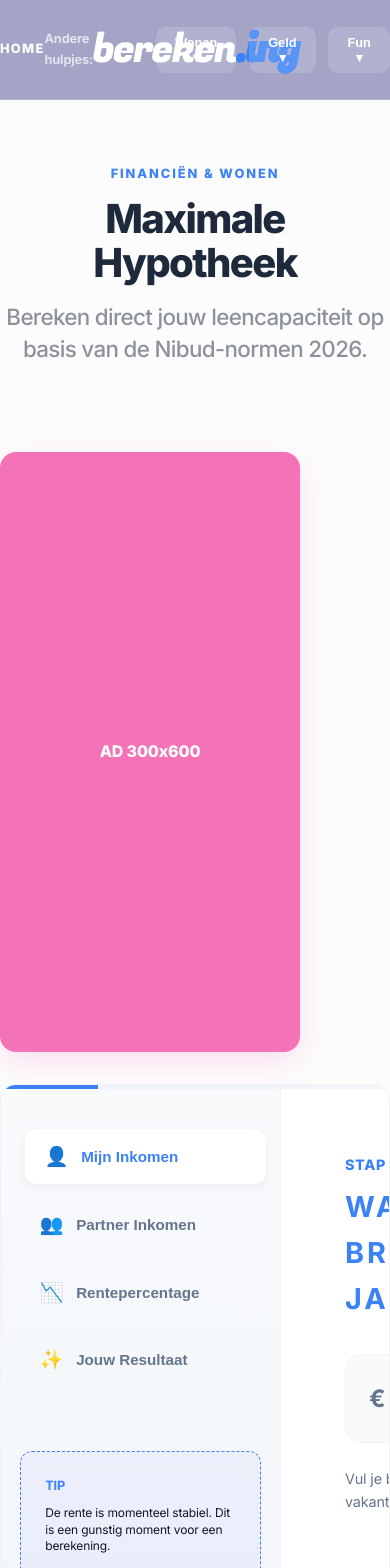
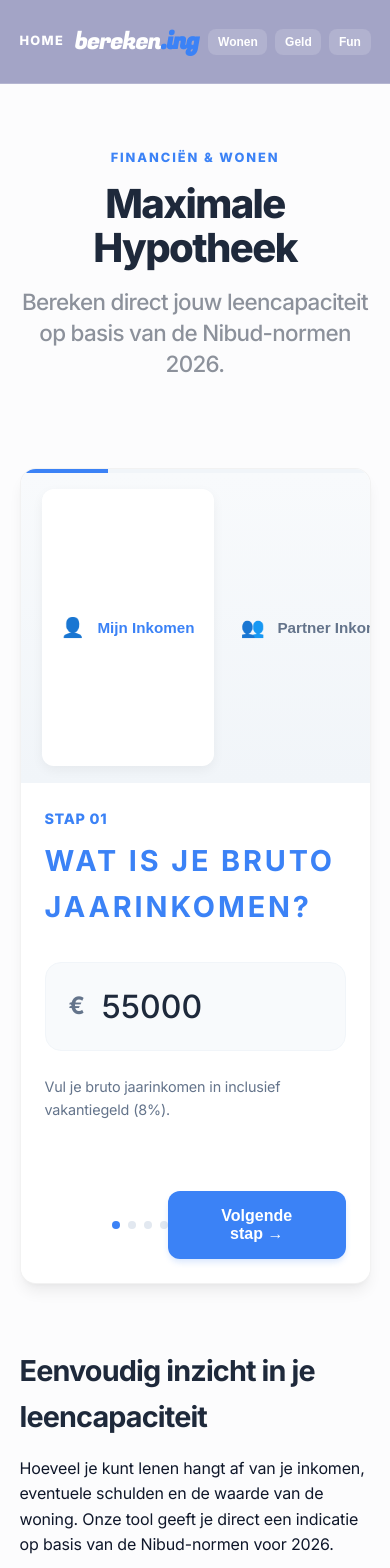
Before and after one commit to sirklaas/bereken.ing, a Next.js app: page /hypotheek in a window 390 px wide. Shown: the top 1568 px of the page. Built offline with nearby package versions, Linux system fonts and the light colour scheme.

Commit message:
style: implement fully fluid and responsive pristine layout for all devices

```diff
--- a/src/app/globals.css
+++ b/src/app/globals.css
@@ -74,35 +74,55 @@ h3 {
   margin-bottom: 1rem;
 }
 
-/* --- PRISTINE 3-COLUMN GRID --- */
+/* --- PRISTINE RESPONSIVE GRID --- */
 .pristine-grid {
   display: grid;
   grid-template-columns: 300px 1fr 300px;
-  gap: 4rem;
+  gap: 3rem;
   max-width: 1600px;
   margin: 0 auto;
   align-items: start;
+  width: 100%;
+}
+
+@media (max-width: 1400px) {
+  .pristine-grid {
+    grid-template-columns: 250px 1fr 250px;
+    gap: 2rem;
+  }
 }
 
 @media (max-width: 1280px) {
   .pristine-grid {
-    grid-template-columns: 1fr 300px; /* Hide left ad or move it */
-    gap: 2rem;
+    grid-template-columns: 1fr 300px; /* Hide left ad to save space */
+  }
+  .ad-sidebar:first-of-type {
+    display: none;
   }
 }
 
 @media (max-width: 1024px) {
   .pristine-grid {
-    grid-template-columns: 1fr;
+    grid-template-columns: 1fr; /* Stack everything */
+    gap: 4rem;
+  }
+  .ad-sidebar {
+    position: static !important;
+    order: 2; /* Ads below content */
+    width: 100% !important;
+    align-items: center;
+  }
+  .ad-container {
+    width: 100% !important;
+    max-width: 336px; /* Standard mobile ad width */
   }
 }
 
-.ad-sidebar {
-  display: flex;
-  flex-direction: column;
-  gap: 2rem;
-  position: sticky;
-  top: 120px;
+.container {
+  width: 100%;
+  max-width: 1600px;
+  margin: 0 auto;
+  padding: 0 clamp(1rem, 5vw, 4rem);
 }
 
 /* --- PREMIUM CARD DESIGN --- */
--- a/src/components/Header.tsx
+++ b/src/components/Header.tsx
@@ -10,13 +10,12 @@ const CATEGORIES = [
       { name: "Hypotheek", href: "/hypotheek" },
       { name: "Zonnepanelen", href: "/wonen/zonnepanelen" },
       { name: "Warmtepomp", href: "/warmtepomp" },
-      { name: "Isolatie", href: "/isolatie" },
     ]
   },
   {
     name: "Geld",
     links: [
-      { name: "Verzekeringen", href: "/geld/autokosten" },
+      { name: "Autoverzekering", href: "/geld/autokosten" },
       { name: "Vaste Lasten", href: "/vaste-lasten" },
       { name: "Uurtarief", href: "/uurtarief" },
     ]
@@ -25,9 +24,8 @@ const CATEGORIES = [
     name: "Fun",
     links: [
       { name: "Magische 8-Ball", href: "/fun/8ball" },
-      { name: "Kerst Countdown", href: "/fun/kerst" },
+      { name: "Kerst", href: "/fun/kerst" },
       { name: "Death Clock", href: "/fun/dagentot" },
-      { name: "I Ching", href: "/fun/iching" },
     ]
   }
 ];
@@ -50,29 +48,25 @@ export default function Header() {
       background: "rgba(159, 160, 195, 0.95)",
       backdropFilter: "blur(12px)",
       borderBottom: "1px solid rgba(255,255,255,0.2)",
-      height: "100px"
+      height: "clamp(80px, 10vh, 100px)",
+      display: "flex",
+      alignItems: "center"
     }}>
       <div className="container" style={{
         position: "relative",
         display: "flex",
         justifyContent: "space-between",
         alignItems: "center",
-        height: "100%"
+        width: "100%"
       }}>
 
-        {/* Left: Home */}
-        <Link href="/" style={{ color: "white", textDecoration: "none", fontWeight: 800, fontSize: "0.8rem", letterSpacing: "0.1em" }}>HOME</Link>
+        {/* Left: Home (Hidden on very small screens if needed) */}
+        <Link href="/" className="nav-home" style={{ color: "white", textDecoration: "none", fontWeight: 800, fontSize: "0.8rem", letterSpacing: "0.1em" }}>HOME</Link>
 
-        {/* Center: Logo (Absolute Center) */}
-        <div style={{
-          position: "absolute",
-          left: "50%",
-          top: "50%",
-          transform: "translate(-50%, -50%)",
-          textAlign: "center"
-        }}>
+        {/* Center: Logo (Fluid sizing) */}
+        <div className="logo-container">
           <Link href="/" style={{
-            fontSize: "2.5rem",
+            fontSize: "clamp(1.5rem, 4vw, 2.5rem)",
             fontWeight: 400,
             textDecoration: "none",
             fontFamily: "var(--font-heading)",
@@ -83,11 +77,11 @@ export default function Header() {
           </Link>
         </div>
 
-        {/* Right: "Andere hulpjes:" + Dropdowns */}
-        <div style={{ display: "flex", alignItems: "center", gap: "1rem" }}>
-          <span style={{ color: "rgba(255,255,255,0.7)", fontSize: "0.8rem", fontWeight: 700 }}>Andere hulpjes:</span>
+        {/* Right: Dropdowns */}
+        <div style={{ display: "flex", alignItems: "center", gap: "0.5rem" }}>
+          <span className="nav-label" style={{ color: "rgba(255,255,255,0.7)", fontSize: "0.7rem", fontWeight: 700 }}>Andere hulpjes:</span>
 
-          <div style={{ display: "flex", gap: "0.8rem" }}>
+          <div style={{ display: "flex", gap: "0.5rem" }}>
             {CATEGORIES.map((cat) => (
               <div
                 key={cat.name}
@@ -95,17 +89,19 @@ export default function Header() {
                 onMouseLeave={() => setOpenDropdown(null)}
                 style={{ position: "relative" }}
               >
-                <button style={{
+                <button
+                  onClick={() => setOpenDropdown(openDropdown === cat.name ? null : cat.name)}
+                  style={{
                     background: "rgba(255,255,255,0.15)",
                     border: "none",
                     color: "white",
-                  fontSize: "0.8rem",
+                    fontSize: "0.75rem",
                     fontWeight: 800,
-                  padding: "0.5rem 0.9rem",
-                  borderRadius: "10px",
+                    padding: "0.4rem 0.6rem",
+                    borderRadius: "8px",
                     cursor: "pointer"
                   }}>
-                  {cat.name} ▾
+                  {cat.name}
                 </button>
 
                 {openDropdown === cat.name && (
@@ -113,15 +109,15 @@ export default function Header() {
                     position: "absolute",
                     top: "100%",
                     right: 0,
-                    width: "220px",
+                    width: "200px",
                     background: "white",
                     borderRadius: "14px",
                     boxShadow: "0 20px 40px rgba(0,0,0,0.15)",
-                    padding: "0.8rem",
+                    padding: "0.6rem",
                     marginTop: "0.5rem",
                     display: "grid",
-                    gap: "0.2rem",
-                    animation: "slideUp 0.2s ease-out"
+                    gap: "0.1rem",
+                    zIndex: 2000
                   }}>
                     {cat.links.map(link => (
                       <Link
@@ -130,10 +126,10 @@ export default function Header() {
                         onClick={() => setOpenDropdown(null)}
                         style={{
                           textDecoration: "none",
-                          fontSize: "0.85rem",
+                          fontSize: "0.8rem",
                           color: "var(--heading-color)",
                           fontWeight: 600,
-                          padding: "0.6rem 0.8rem",
+                          padding: "0.5rem 0.8rem",
                           borderRadius: "8px"
                         }}
                         className="dropdown-item"
@@ -149,9 +145,30 @@ export default function Header() {
         </div>
       </div>
       <style jsx>{`
+        .logo-container {
+          position: absolute;
+          left: 50%;
+          top: 50%;
+          transform: translate(-50%, -50%);
+          white-space: nowrap;
+        }
         .dropdown-item:hover {
           background: #f1f5f9;
           color: var(--primary-accent);
+        }
+        @media (max-width: 768px) {
+          .nav-home, .nav-label {
+            display: none;
+          }
+        }
+        @media (max-width: 480px) {
+          .logo-container {
+             position: static;
+             transform: none;
+          }
+          .container {
+            justify-content: space-between;
+          }
         }
       `}</style>
     </header>
--- a/src/components/MortgageCalculator.tsx
+++ b/src/components/MortgageCalculator.tsx
@@ -38,14 +38,10 @@ export default function MortgageCalculator() {
         }} />
       </div>
 
-      <div style={{ display: "grid", gridTemplateColumns: "280px 1fr" }}>
+      <div className="internal-grid">
 
         {/* Left Side Navigation (Pristine Glass Sidebar) */}
-        <div style={{
-          background: "linear-gradient(180deg, #f8fafc 0%, #f1f5f9 100%)",
-          borderRight: "1px solid var(--border)",
-          padding: "2.5rem 1.2rem"
-        }}>
+        <div className="internal-sidebar">
           <div style={{ display: "flex", flexDirection: "column", gap: "0.8rem" }}>
             {steps.map((s) => (
               <button
@@ -84,7 +80,7 @@ export default function MortgageCalculator() {
         </div>
 
         {/* Right Work Area */}
-        <div style={{ padding: "4rem", background: "white", minHeight: "500px", display: "flex", flexDirection: "column" }}>
+        <div className="internal-content">
 
           <div style={{ flex: 1 }}>
             {step === 1 && (
@@ -191,6 +187,42 @@ export default function MortgageCalculator() {
         </div>
 
       </div>
+      <style jsx>{`
+        .internal-grid {
+          display: grid;
+          grid-template-columns: 280px 1fr;
+        }
+        .internal-sidebar {
+          background: linear-gradient(180deg, #f8fafc 0%, #f1f5f9 100%);
+          border-right: 1px solid var(--border);
+          padding: 2.5rem 1.2rem;
+        }
+        .internal-content {
+          padding: clamp(1.5rem, 5vw, 4rem);
+          background: white;
+          min-height: 500px;
+          display: flex;
+          flex-direction: column;
+        }
+        @media (max-width: 768px) {
+          .internal-grid {
+            grid-template-columns: 1fr;
+          }
+          .internal-sidebar {
+            border-right: none;
+            border-bottom: 1px solid var(--border);
+            display: flex;
+            overflow-x: auto;
+            padding: 1rem;
+          }
+          .internal-sidebar > div {
+            flex-direction: row !important;
+          }
+          .internal-sidebar button {
+            white-space: nowrap;
+          }
+        }
+      `}</style>
     </div>
   );
 }
```
Lines whose indentation alone changed are shown as unchanged.
